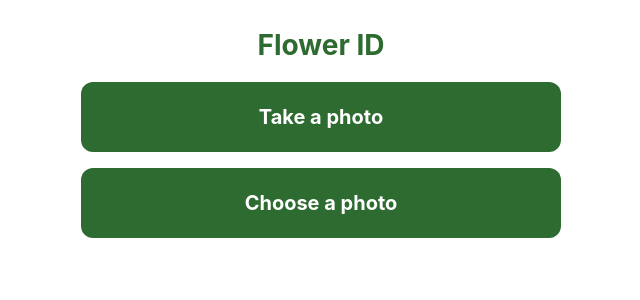
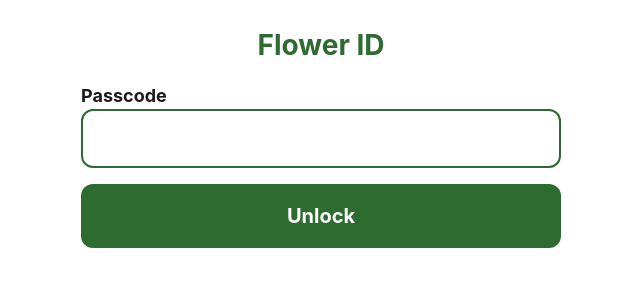
Before and after one commit to sudiptol/flower-id, a Flask app: page / in a window 1280 px wide. Shown: the top 300 px of the page, without its empty margins (319-959 px from the left). Run offline with Flask 3, Linux system fonts and the light colour scheme.

Commit message:
Add the passcode lock (step 7c)
- /unlock checks APP_PASSCODE in constant time; wrong tries wait 1 s
  and show E11; with no passcode set up, nobody gets in (fail closed)
- The right passcode sets a signed, HttpOnly cookie kept for a year
  (Secure online), so each device only asks once
- /identify refuses photos without it, so the lock can't be skipped
- The page starts on the passcode box when locked, and returns to it
  if the cookie expires
- .env.example lists APP_PASSCODE and SECRET_KEY

Co-Authored-By: Claude Opus 5.5 <noreply@anthropic.com>

```diff
--- a/app.py
+++ b/app.py
@@ -1,9 +1,12 @@
+import hmac
 import logging
 import os
+import time
+from datetime import timedelta
 
 import requests
 from dotenv import load_dotenv
-from flask import Flask, jsonify, render_template, request
+from flask import Flask, jsonify, render_template, request, session
 
 from plantnet import identify_with_plantnet, summarise
 from wikipedia import fetch_summary
@@ -24,6 +27,10 @@ E5_DAILY_LIMIT = "Daily limit reached. Identification will work again tomorrow."
 E6_BAD_KEY = "Setup problem: the Pl@ntNet key isn't working. Check the .env file."
 E7_PLANTNET_DOWN = "Pl@ntNet isn't responding right now. Try again in a few minutes."
 E8_UNEXPECTED = "Something went wrong. Please try again."
+E11_WRONG_PASSCODE = "That passcode isn't right. Please try again."
+
+# How long a wrong passcode makes you wait, so guessing thousands of passcodes is impractical.
+WRONG_PASSCODE_DELAY_SECONDS = 1
 
 app = Flask(__name__)
 # Show our INFO lines ("Received photo", the Pl@ntNet candidates...) in the log online too.
@@ -31,6 +38,27 @@ app = Flask(__name__)
 app.logger.setLevel(logging.INFO)
 # Flask refuses anything bigger before our code even runs (error 413, handled below).
 app.config["MAX_CONTENT_LENGTH"] = MAX_PHOTO_BYTES
+
+# The passcode lock (SPEC.md story 9). After the right passcode, the browser keeps a cookie
+# that the server signs with SECRET_KEY, so it can't be forged. It lasts about a year.
+app.secret_key = os.environ.get("SECRET_KEY")
+app.config["PERMANENT_SESSION_LIFETIME"] = timedelta(days=365)
+# Online (Render sets RENDER=true), only send the cookie over https, never plain http.
+app.config["SESSION_COOKIE_SECURE"] = os.environ.get("RENDER") == "true"
+
+
+def passcode_is_right(attempt):
+    """Compare in constant time, so the time taken doesn't reveal how much of a guess was right."""
+    real_passcode = os.environ.get("APP_PASSCODE", "")
+    if not real_passcode:
+        # Fail closed: with no passcode set up, nobody gets in.
+        app.logger.error("APP_PASSCODE is missing. Is it in the .env file?")
+        return False
+    return hmac.compare_digest(attempt.encode(), real_passcode.encode())
+
+
+def is_unlocked():
+    return session.get("unlocked") is True
 
 
 def is_jpeg_or_png(data):
@@ -48,7 +76,20 @@ def is_heic(data):
 
 @app.route("/")
 def home():
-    return render_template("index.html")
+    # The page starts on the passcode box or on the photo buttons.
+    return render_template("index.html", unlocked=is_unlocked())
+
+
+@app.route("/unlock", methods=["POST"])
+def unlock():
+    if passcode_is_right(request.form.get("passcode", "")):
+        session["unlocked"] = True
+        session.permanent = True  # keep the cookie for PERMANENT_SESSION_LIFETIME, not just this visit
+        return jsonify(unlocked=True)
+
+    app.logger.warning("Wrong passcode entered")
+    time.sleep(WRONG_PASSCODE_DELAY_SECONDS)
+    return error_reply(E11_WRONG_PASSCODE, 401)
 
 
 def error_reply(message, status_code, can_retry=False):
@@ -62,6 +103,11 @@ def error_reply(message, status_code, can_retry=False):
 
 @app.route("/identify", methods=["POST"])
 def identify():
+    # Checked here on the server, not just in the page: anyone could skip the page
+    # and send photos straight here, using up my 500 identifications a day.
+    if not is_unlocked():
+        return jsonify(error="Please enter the passcode.", can_retry=False, locked=True), 401
+
     # The browser sends the photo as a form field named "photo".
     photo = request.files.get("photo")
     if photo is None:
--- a/static/app.js
+++ b/static/app.js
@@ -37,6 +37,7 @@ function isOutdated(attempt) {
   return attempt !== currentAttempt;
 }
 
+const lockedSection = document.getElementById("locked");
 const startSection = document.getElementById("start");
 const previewSection = document.getElementById("preview");
 const resultSection = document.getElementById("result");
@@ -51,6 +52,7 @@ const tryAgainButton = document.getElementById("try-again");
 
 // Show one state and hide the others.
 function showState(section) {
+  lockedSection.hidden = true;
   startSection.hidden = true;
   previewSection.hidden = true;
   resultSection.hidden = true;
@@ -222,6 +224,12 @@ async function sendPhoto(photo, attempt) {
     return;
   }
 
+  if (response.status === 401) {
+    // The "remembered" cookie has expired or been cleared: ask for the passcode again.
+    showState(lockedSection);
+    return;
+  }
+
   if (!response.ok) {
     // Our server explains known problems (E1, E3-E7, E9, E10) in an "error" field,
     // and says whether trying again could help. Anything else, such as a crash, is E8.
@@ -313,6 +321,38 @@ function startOver() {
   showState(startSection);
 }
 
+// Send the passcode to the server, which checks it and remembers this device (SPEC.md story 9).
+async function unlock(event) {
+  event.preventDefault(); // stay on this page instead of the browser's default form submission
+  const unlockProblem = document.getElementById("unlock-problem");
+  unlockProblem.hidden = true;
+
+  let response;
+  try {
+    response = await fetch("/unlock", { method: "POST", body: new FormData(event.target) });
+  } catch (error) {
+    unlockProblem.textContent = E2_NO_CONNECTION;
+    unlockProblem.hidden = false;
+    return;
+  }
+
+  if (response.ok) {
+    event.target.reset(); // don't leave the passcode sitting in the box
+    showState(startSection);
+    return;
+  }
+
+  let message = E8_UNEXPECTED;
+  try {
+    message = (await response.json()).error || message; // E11 for a wrong passcode
+  } catch (error) {
+    // The reply wasn't JSON, so keep the general message.
+  }
+  unlockProblem.textContent = message;
+  unlockProblem.hidden = false;
+}
+
+document.getElementById("unlock-form").addEventListener("submit", unlock);
 cameraInput.addEventListener("change", handlePhoto);
 libraryInput.addEventListener("change", handlePhoto);
 tryAgainButton.addEventListener("click", tryAgain);
--- a/static/style.css
+++ b/static/style.css
@@ -51,6 +51,16 @@ button.button {
 /* My photos are close-ups with the flower in the middle, so show a centred square,
    zoomed in on the middle. The frame is the visible square; the photo is enlarged
    inside it and its edges are hidden. Also keeps the names and summary in view. */
+/* The passcode box: big and easy to type into on a phone */
+#passcode {
+  box-sizing: border-box;
+  width: 100%;
+  padding: 16px;
+  border: 2px solid #2e6b30;
+  border-radius: 12px;
+  font-size: 20px;
+}
+
 /* A quieter button for the second choice, so the main one (Try again) stands out */
 .button-secondary {
   background: #ffffff;
--- a/templates/index.html
+++ b/templates/index.html
@@ -11,8 +11,19 @@
   <main>
     <h1>Flower ID</h1>
 
+    <!-- Locked: the passcode box (SPEC.md story 9). The server decides which section shows first. -->
+    <section id="locked"{% if unlocked %} hidden{% endif %}>
+      <form id="unlock-form">
+        <label for="passcode" class="label">Passcode</label>
+        <!-- autocomplete lets the phone's password manager offer to save and fill it -->
+        <input id="passcode" name="passcode" type="password" autocomplete="current-password" required>
+        <p id="unlock-problem" class="problem" role="alert" hidden></p>
+        <button class="button" type="submit">Unlock</button>
+      </form>
+    </section>
+
     <!-- State A: Start -->
-    <section id="start">
+    <section id="start"{% if not unlocked %} hidden{% endif %}>
       <!-- capture="environment" asks the phone to open its back camera directly -->
       <input class="visually-hidden" id="camera-input" type="file" accept="image/*" capture="environment">
       <label class="button" for="camera-input">Take a photo</label>
```
Also changed, not shown: CLAUDE.md (+1 -1 lines), tests/test_app.py (+77 -3 lines), 1 other file.
